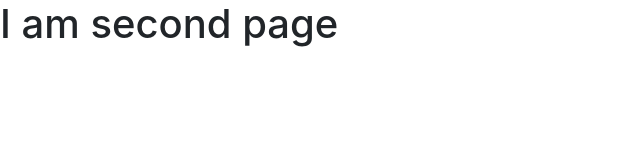
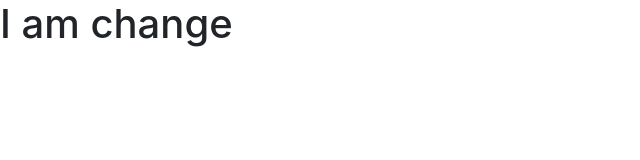
Before and after one commit to Matthew-J-Mendoza/Example, a plain HTML site: page second.html in a window 1280 px wide. Shown: the whole page, without its empty margins (0-640 px from the left). Drawn offline with nearby package versions, Linux system fonts and the light colour scheme.

Commit message:
new stuff

```diff
--- a/second.html
+++ b/second.html
@@ -11,7 +11,7 @@
     <title>Hello, world!</title>
   </head>
   <body>
-    <h1>I am second page</h1>
+    <h1>I am change</h1>
 
 
 
```
Also changed, not shown: index.html (+2 -2 lines), js/script.js (added).
